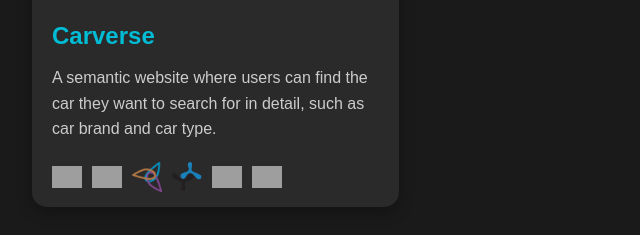
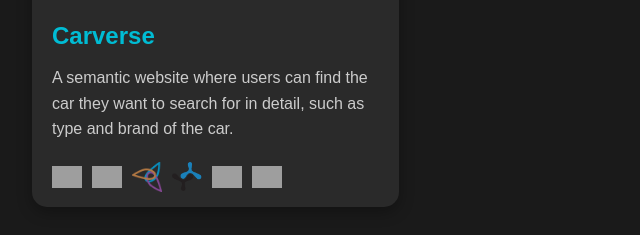
Before and after one commit to CarlossAja/CarlossAja, a plain HTML site: page index.html in a window 1280 px wide. Shown: the part 1751-1986 px from the top of the page, 28-668 px from the left. Drawn offline with Linux system fonts and the light colour scheme; grey boxes are pictures that could not be loaded.

Commit message:
update final

```diff
--- a/index.html
+++ b/index.html
@@ -162,7 +162,7 @@
                 <div class="project-card">
                     <img src="Carverse.jpg" alt="Project 3 Thumbnail">
                     <h3>Carverse</h3>
-                    <p>A semantic website where users can find the car they want to search for in detail, such as car brand and car type.</p>
+                    <p>A semantic website where users can find the car they want to search for in detail, such as type and brand of the car.</p>
                     <div class="project-tech-icons">
                         <img src="https://cdn.jsdelivr.net/gh/devicons/devicon@latest/icons/html5/html5-original.svg" alt="HTML5">
                         <img src="https://cdn.jsdelivr.net/gh/devicons/devicon@latest/icons/css3/css3-original.svg" alt="CSS3">
```
